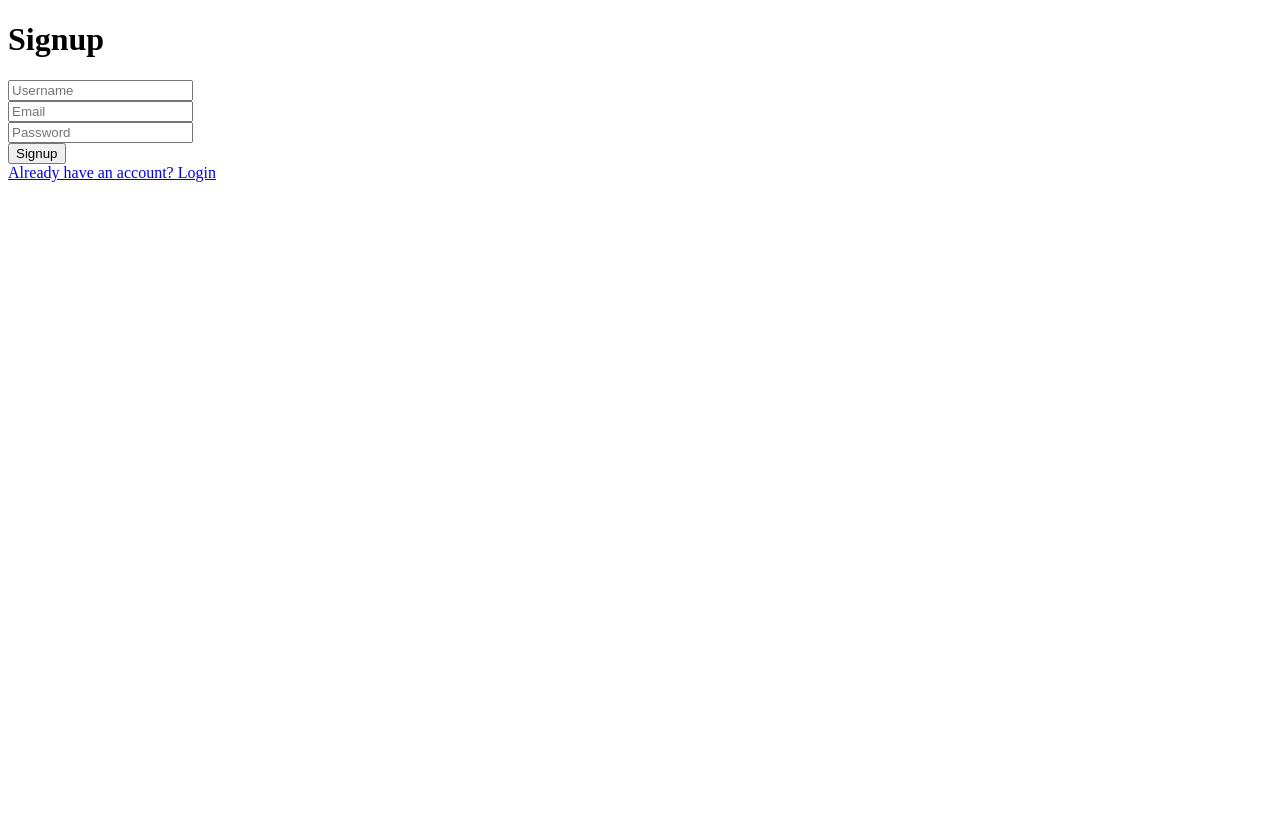
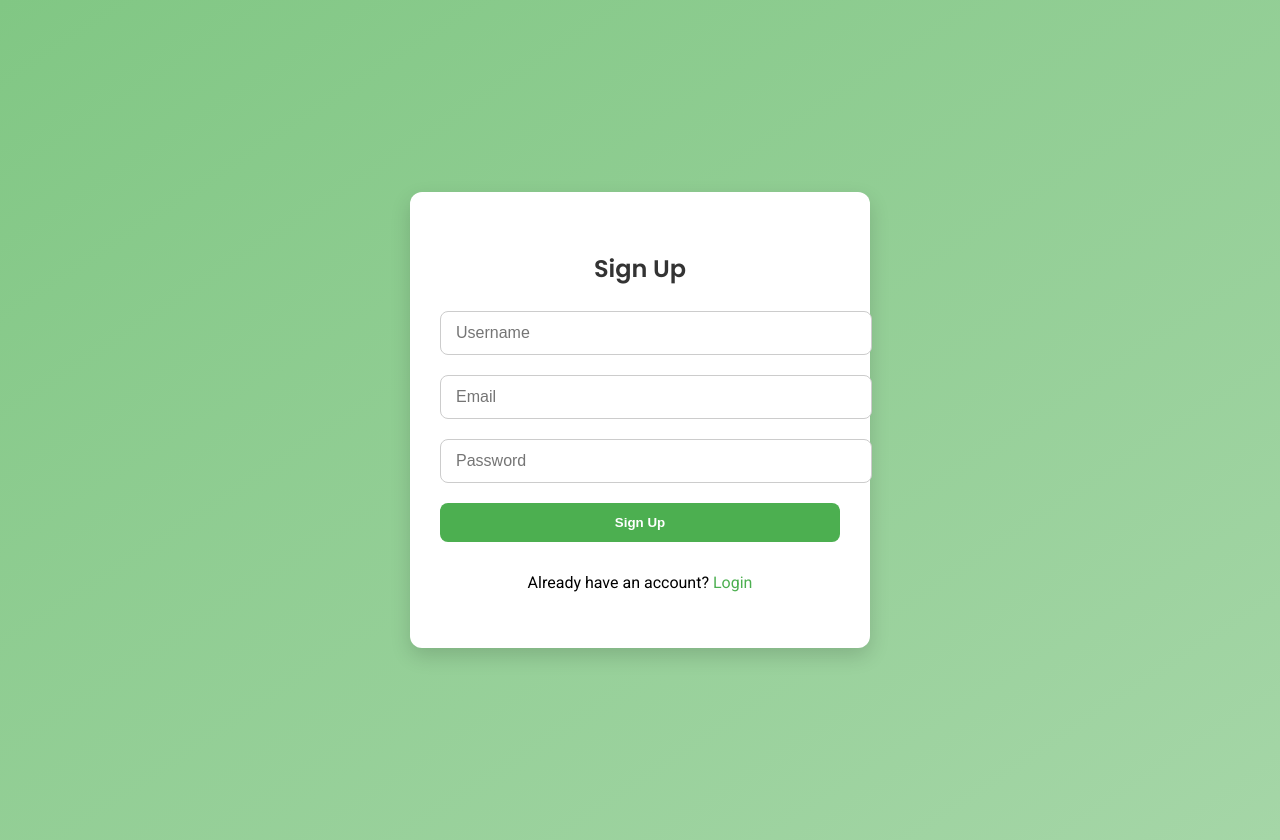
Before and after one commit to saumyapratik/HelpFromHumans, a website: page views/signup.html in a window 1280 px wide. Before the commit the page ends 800 px from the top, so only its background shows below. Drawn offline with Linux system fonts and the light colour scheme.

Commit message:
Updated login, signup, index and CSS

```diff
--- a/views/signup.html
+++ b/views/signup.html
@@ -1,17 +1,25 @@
 <!DOCTYPE html>
 <html lang="en">
 <head>
-    <meta charset="UTF-8">
-    <title>Signup - HelpFromHumans</title>
+  <meta charset="UTF-8">
+  <meta name="viewport" content="width=device-width, initial-scale=1.0">
+  <title>Sign Up - HelpFromHumans</title>
+  <link rel="stylesheet" href="style.css">
+  <link href="https://fonts.googleapis.com/css2?family=Poppins:wght@600&family=Roboto&display=swap" rel="stylesheet">
 </head>
 <body>
-    <h1>Signup</h1>
-    <form action="/signup" method="POST">
-        <input type="text" name="username" placeholder="Username" required><br>
-        <input type="email" name="email" placeholder="Email" required><br>
-        <input type="password" name="password" placeholder="Password" required><br>
-        <button type="submit">Signup</button>
-    </form>
-    <a href="/login">Already have an account? Login</a>
+  <!-- Signup Form Container -->
+  <div class="form-container">
+    <div class="form-card">
+      <h2>Sign Up</h2>
+      <form action="/signup" method="POST">
+        <input type="text" name="username" placeholder="Username" class="form-input" required>
+        <input type="email" name="email" placeholder="Email" class="form-input" required>
+        <input type="password" name="password" placeholder="Password" class="form-input" required>
+        <button type="submit" class="btn btn-primary w-100">Sign Up</button>
+      </form>
+      <p>Already have an account? <a href="/login" class="link">Login</a></p>
+    </div>
+  </div>
 </body>
 </html>
--- a/views/style.css
+++ b/views/style.css
@@ -0,0 +1,197 @@
+:root {
+  --primary: #4CAF50; /* green */
+  --secondary: #FFA500; /* orange */
+  --bg: #f5f5f5;
+  --text: #333;
+  --font-heading: 'Poppins', sans-serif;
+  --font-body: 'Roboto', sans-serif;
+}
+
+body {
+  font-family: var(--font-body);
+  background-color: var(--bg);
+  margin: 0;
+  padding: 0;
+}
+
+.hero {
+  display: flex;
+  justify-content: center;
+  align-items: center;
+  text-align: center;
+  min-height: 100vh; /* full screen height */
+  background: linear-gradient(to bottom right, #4CAF50, #81C784); /* gradient background */
+  color: white;
+  padding: 20px;
+}
+
+.hero h1 {
+  font-family: var(--font-heading);
+  font-size: 3rem;
+  margin-bottom: 15px;
+}
+
+.hero p {
+  font-size: 1.5rem;
+  margin-bottom: 30px;
+}
+
+.hero-buttons a {
+  text-decoration: none;
+  padding: 12px 25px;
+  margin: 0 10px;
+  border-radius: 8px;
+  transition: 0.3s;
+  font-weight: bold;
+}
+
+.btn-primary {
+  background-color: var(--primary);
+  color: white;
+}
+
+.btn-primary:hover {
+  background-color: var(--secondary);
+}
+
+.btn-secondary {
+  background-color: white;
+  color: var(--primary);
+  border: 2px solid var(--primary);
+}
+
+.btn-secondary:hover {
+  background-color: var(--primary);
+  color: white;
+}
+.form-container {
+  display: flex;
+  justify-content: center;
+  align-items: center;
+  min-height: 100vh;
+  background: linear-gradient(to bottom right, #81C784, #A5D6A7);
+  padding: 20px;
+}
+
+.form-card {
+  background: white;
+  padding: 40px 30px;
+  border-radius: 12px;
+  box-shadow: 0 8px 20px rgba(0,0,0,0.15);
+  max-width: 400px;
+  width: 100%;
+  text-align: center;
+}
+
+.form-card h2 {
+  font-family: 'Poppins', sans-serif;
+  margin-bottom: 25px;
+  color: #333;
+}
+
+.form-input {
+  width: 100%;
+  padding: 12px 15px;
+  margin-bottom: 20px;
+  border-radius: 8px;
+  border: 1px solid #ccc;
+  font-size: 1rem;
+}
+
+.form-input:focus {
+  border-color: #4CAF50;
+  outline: none;
+}
+
+.btn.w-100 {
+  width: 100%;
+  padding: 12px;
+  border-radius: 8px;
+  font-weight: bold;
+  cursor: pointer;
+  margin-bottom: 15px;
+  background-color: #4CAF50;
+  color: white;
+  border: none;
+  transition: 0.3s;
+}
+
+.btn.w-100:hover {
+  background-color: #FFA500;
+}
+
+.link {
+  color: #4CAF50;
+  text-decoration: none;
+  font-weight: 500;
+}
+
+.link:hover {
+  text-decoration: underline;
+}
+/* Form container for login/signup */
+.form-container {
+  display: flex;
+  justify-content: center;
+  align-items: center;
+  min-height: 100vh;
+  background: linear-gradient(to bottom right, #81C784, #A5D6A7);
+  padding: 20px;
+}
+
+.form-card {
+  background: white;
+  padding: 40px 30px;
+  border-radius: 12px;
+  box-shadow: 0 8px 20px rgba(0,0,0,0.15);
+  max-width: 400px;
+  width: 100%;
+  text-align: center;
+}
+
+.form-card h2 {
+  font-family: 'Poppins', sans-serif;
+  margin-bottom: 25px;
+  color: #333;
+}
+
+.form-input {
+  width: 100%;
+  padding: 12px 15px;
+  margin-bottom: 20px;
+  border-radius: 8px;
+  border: 1px solid #ccc;
+  font-size: 1rem;
+}
+
+.form-input:focus {
+  border-color: #4CAF50;
+  outline: none;
+}
+
+.btn.w-100 {
+  width: 100%;
+  padding: 12px;
+  border-radius: 8px;
+  font-weight: bold;
+  cursor: pointer;
+  margin-bottom: 15px;
+  background-color: #4CAF50;
+  color: white;
+  border: none;
+  transition: 0.3s;
+}
+
+.btn.w-100:hover {
+  background-color: #FFA500;
+}
+
+.link {
+  color: #4CAF50;
+  text-decoration: none;
+  font-weight: 500;
+}
+
+.link:hover {
+  text-decoration: underline;
+}
```
Also changed, not shown: views/index.html (+18 -4 lines), views/login.html (+17 -9 lines).
